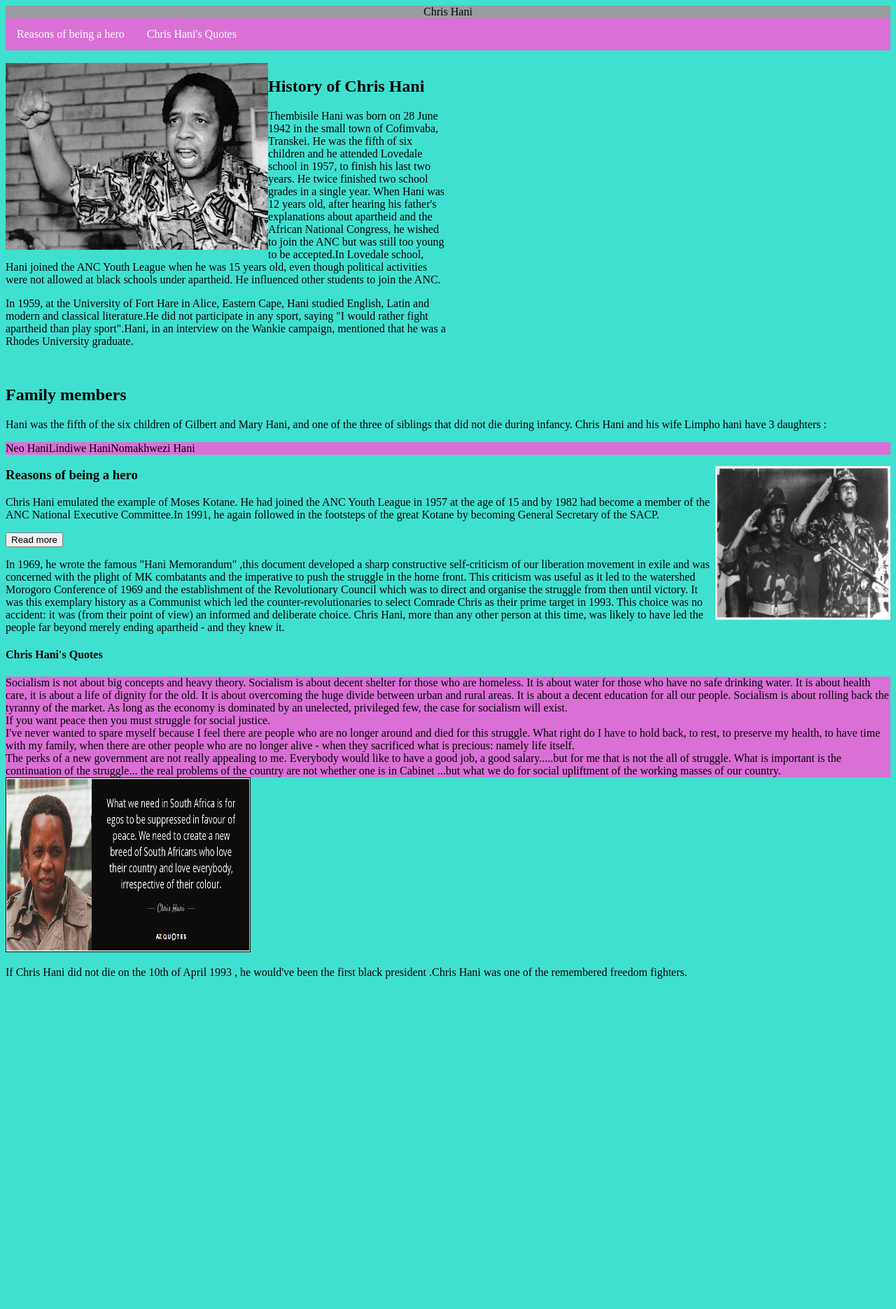
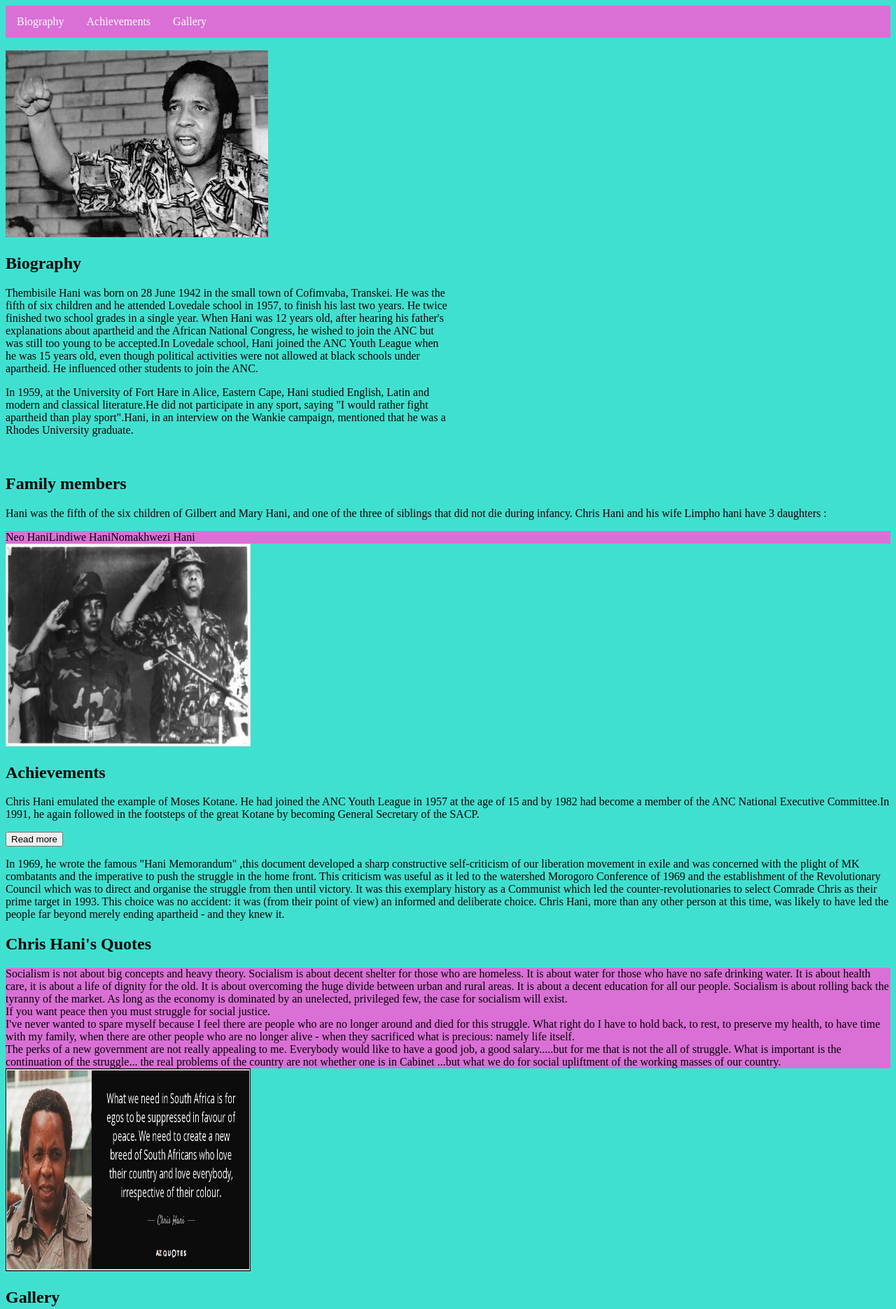
Before and after one commit to Lilitha27/tribute-page, a plain HTML site: page index.html in a window 1280 px wide. Shown: the top 1871 px of the page at 70% size. Before the commit the page ends 1415 px from the top, so only its background shows below. Drawn offline with nearby package versions, Linux system fonts and the light colour scheme.

Commit message:
update tribute

```diff
--- a/index.html
+++ b/index.html
@@ -1,12 +1,12 @@
 <!DOCTYPE html>
-<html lang="eng">
+<html lang="en">
+
 <head>
         <meta charset="utf-8">
-        <header>
-            <div class="block" align="center">Chris Hani</div>
-        </header>
+
         <title>Chris Hani</title>
         <link rel="stylesheet" type="text/css" href="css/style.css">
+
         <script src="https://ajax.googleapis.com/ajax/libs/jquery/3.4.1/jquery.min.js"></script>
         <script>
         $(document).ready(function(){
@@ -19,18 +19,20 @@ $(document).ready(function(){
     </head>
     <body>
 
+        <nav>
         <ul>
-            <li><a href="#Reasons of being a hero">Reasons of being a hero</a></li>
-
-            <li><a href="#Chris Hani's Quotes">Chris Hani's Quotes</a></li>
+            <li><a href="#Biography">Biography</a></li>
+            <li><a href="#Achievements">Achievements</a></li>
+            <li><a href="#Gallery">Gallery</a></li>
         </ul>
+        </nav>
 <br>
 
-        <div class="a">
-        <img src="images/chris.jpg" align="left">
-        </div>
+
+        <img src="images/chris.jpg" alt="photo of Chris Hani"/>
+
 <article>
-   <div class="content" > <h1>History of Chris Hani</h1></hr>
+   <div class="content" > <h1 id="Biography">Biography</h1>
 
         <p>Thembisile Hani was born on 28 June 1942 in the small town of Cofimvaba, Transkei. He was the fifth of six children and he attended Lovedale school in 1957, to finish his last two years. He twice finished two school grades in a single year.
             When Hani was 12 years old, after hearing his father's explanations about apartheid and the African National Congress, he wished to join the ANC but was still too young to be accepted.In Lovedale school, Hani joined the ANC Youth League when he was 15 years old, even though political activities were not allowed at black schools under apartheid. He influenced other students to join the ANC.</p>
@@ -42,16 +44,16 @@ $(document).ready(function(){
   </article>
         <h2 >Family members</h2>
       <p> Hani was the fifth of the six children of Gilbert and Mary Hani, and one of the three of siblings that did not die during infancy.
-         Chris Hani and his wife Limpho hani have 3 daughters :
+         Chris Hani and his wife Limpho hani have 3 daughters :</p>
           <ul>
               <li>Neo Hani</li>
               <li>Lindiwe Hani</li>
               <li>Nomakhwezi Hani</li>
           </ul>
-      </p>
-      <img src="images/freedom.jpg" width="250" height="220" align="right">
 
-      <h3 id="Reasons of being a hero">Reasons of being a hero</h3>
+      <img src="images/freedom.jpg" alt="freedom fighters" width="350" height="290">
+
+      <h2 id="Achievements">Achievements</h2>
       <p>Chris Hani emulated the example of Moses Kotane. He had joined the ANC Youth League in 1957 at the age of 15 and by 1982 had become a member of the ANC National Executive Committee.In 1991, he again followed in the footsteps of the great Kotane by becoming General Secretary of the SACP.</p>
 
         <p id="show" hidden>As a true Communist, Chris Hani was a proletarian internationalist, in 1967 he was part of the joint ZIPRA - MK force. ZIPRA, the Zimbabwe People's Revolutionary Army was the army of the Zimbabwe African People's Union, ZAPU. The joint force crossed the Limpopo from Zambia and began the first armed resistance against the Smith regime in Zimbabwe, then called Rhodesia in the Wankie and Sipholilo Campaigns. Here he worked with the Zimbabwean military leaders Dumiso Dabengwa and Rex Nhongo and he retained a close relationship with the Zimbabweans for the rest of his life. How he would have hated xenophobia and despised those who perpetrate vicious acts against other Africans.</p>
@@ -59,7 +61,7 @@ $(document).ready(function(){
     <p>In 1969, he wrote the famous "Hani Memorandum" ,this document developed a sharp constructive self-criticism of our liberation movement in exile and was concerned with the plight of MK combatants and the imperative to push the struggle in the home front. This criticism was useful as it led to the watershed Morogoro Conference of 1969 and the establishment of the Revolutionary Council which was to direct and organise the struggle from then until victory.
 
             It was this exemplary history as a Communist which led the counter-revolutionaries to select Comrade Chris as their prime target in 1993. This choice was no accident: it was (from their point of view) an informed and deliberate choice. Chris Hani, more than any other person at this time, was likely to have led the people far beyond merely ending apartheid - and they knew it.</p>
-<h4 id="Chris Hani's Quotes">Chris Hani's Quotes</h4>
+<h2>Chris Hani's Quotes</h2>
 <ul>
     <li>Socialism is not about big concepts and heavy theory. Socialism is about decent shelter for those who are homeless. It is about water for those who have no safe drinking water. It is about health care, it is about a life of dignity for the old. It is about overcoming the huge divide between urban and rural areas. It is about a decent education for all our people. Socialism is about rolling back the tyranny of the market. As long as the economy is dominated by an unelected, privileged few, the case for socialism will exist.</li>
 
@@ -69,10 +71,22 @@ $(document).ready(function(){
 
     <li>The perks of a new government are not really appealing to me. Everybody would like to have a good job, a good salary.....but for me that is not the all of struggle. What is important is the continuation of the struggle... the real problems of the country are not whether one is in Cabinet ...but what we do for social upliftment of the working masses of our country.</li>
 </ul>
-<img src="images/hani.jpg" width="350" height="250">
-<div class="footer">
-        <p border-color="purple">If Chris Hani did not die on the 10th of April 1993 , he would've been the first black president .Chris Hani was one of the remembered freedom fighters.</p>
-      </div>
+
+<img src="images/hani.jpg" width="350" height="290" alt="Hani">
+
+<h2 id="Gallery">Gallery </h2>
+
+
+<img src="images/img1.jpg" alt="Thembinkosi">
+
+<img src="images/img2.jpg" alt="Picture of Chris">
+
+<img src="images/img3.jpg" alt="funeral">
+<img src="iimages/img4.jpg" alt="Picture of Hani">
+
+<footer class="footer">
+        <p>webpage created by Lilitha Mquqo Copyright @2019</p>
+      </footer>
 
 </body>
 
```
Lines whose indentation alone changed are shown as unchanged.
